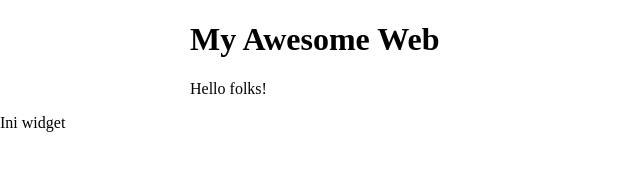
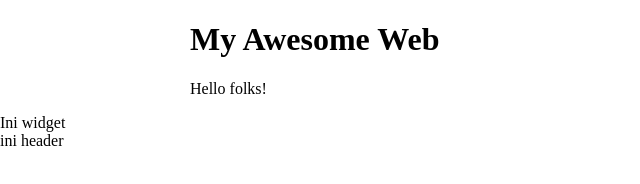
Before and after one commit to eezhal11/mytheme, a plain HTML site: page index.html in a window 1280 px wide. Shown: the full height of the page, 0-640 px from the left. Drawn offline with Linux system fonts and the light colour scheme.

Commit message:
nambah header

```diff
--- a/index.html
+++ b/index.html
@@ -13,5 +13,8 @@
   <div class="Widget">
     Ini widget
   </div>
+  <div class="header">
+    ini header
+  </div>
 </body>
 </html>
```
